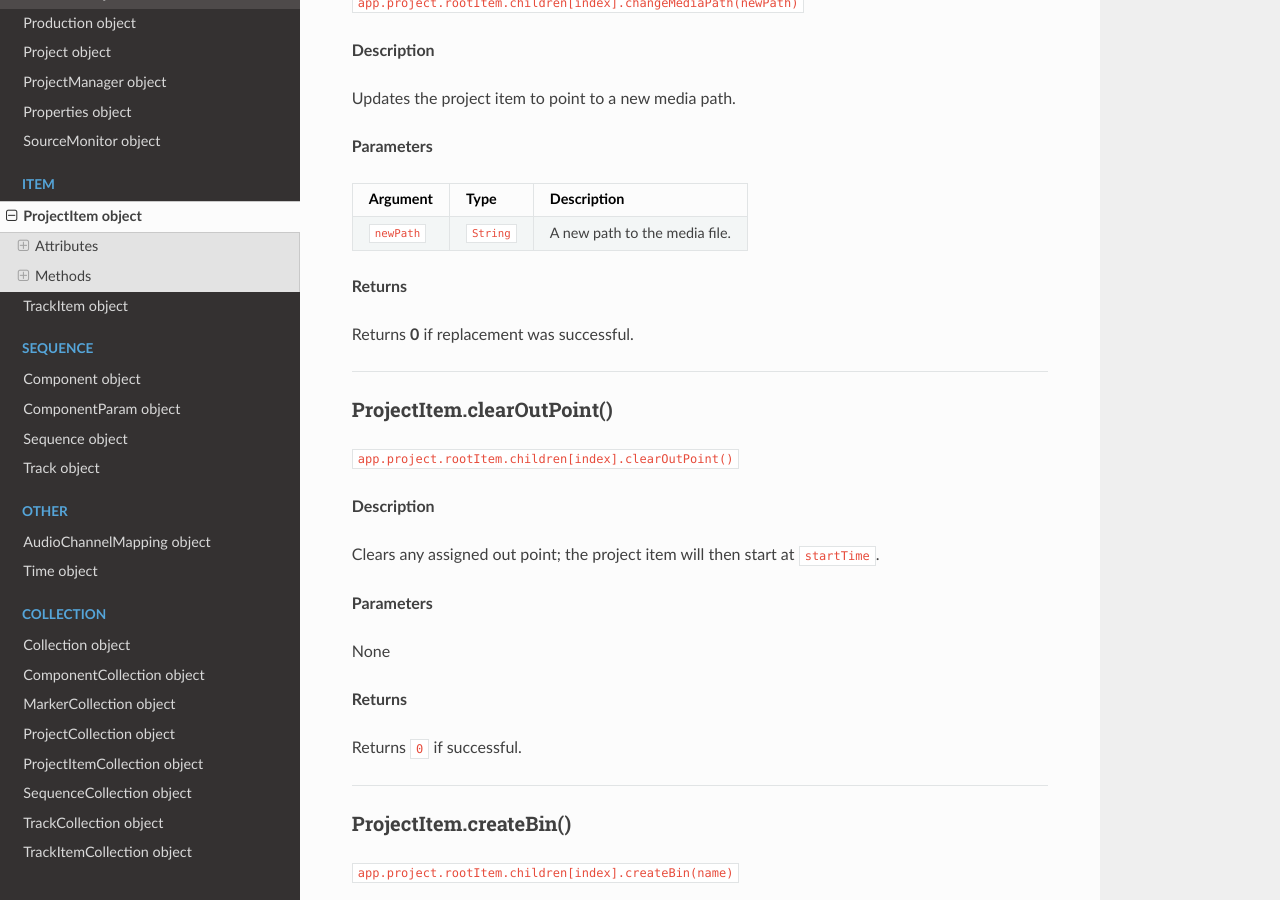
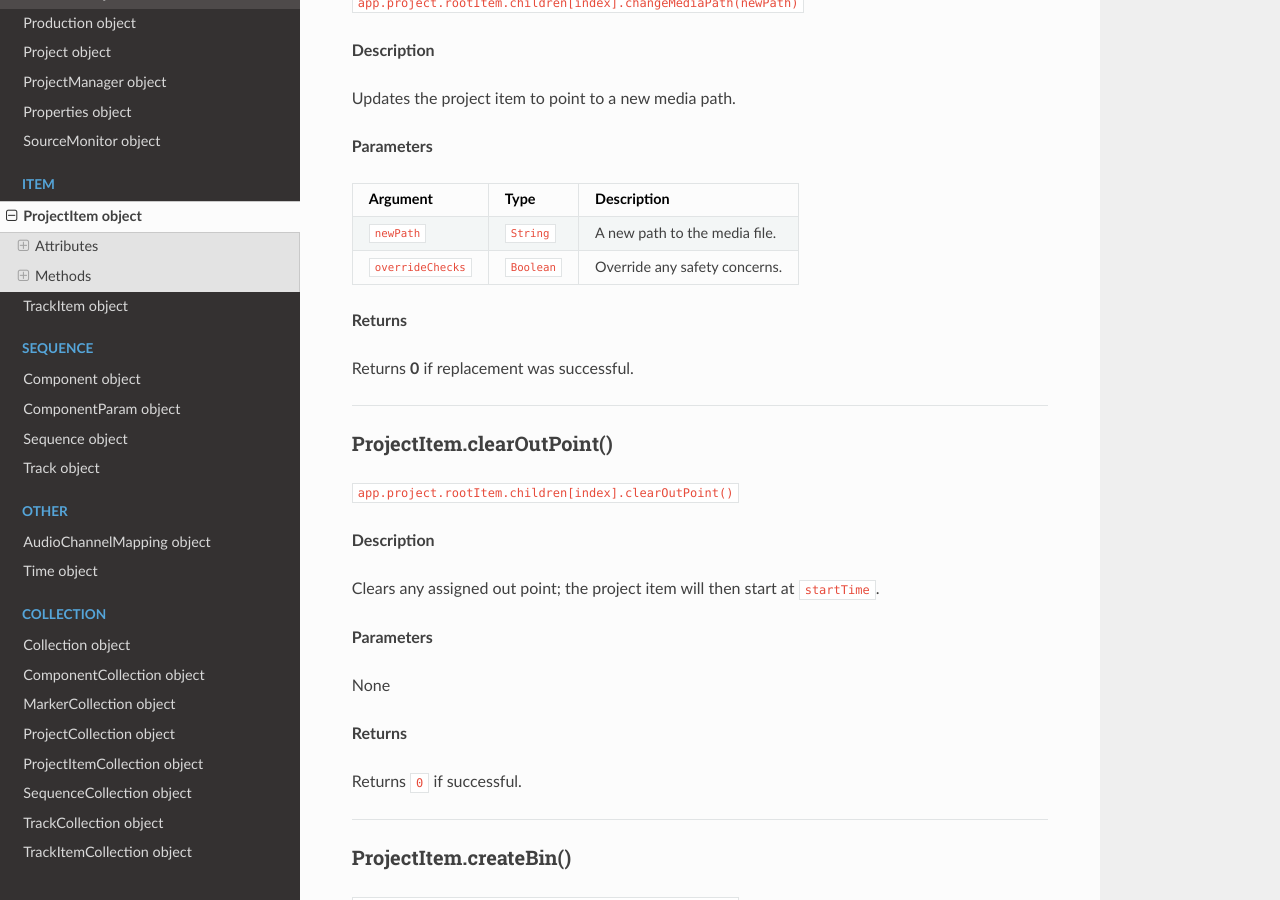
Before and after one commit to docsforadobe/premiere-scripting-guide, a Sphinx documentation site: the page built from docs/item/projectitem.rst, in a window 1280 px wide and 900 px high, scrolled down 5095 px. Built offline with Sphinx 7.4.7 and the Read the Docs theme 2.0.0, drawn with Linux system fonts in a browser that asks for light colours.

```diff
--- a/docs/item/projectitem.rst
+++ b/docs/item/projectitem.rst
@@ -277,11 +277,12 @@ Updates the project item to point to a new media path.
 
 **Parameters**
 
-================  ===========  =======================
-Argument          Type         Description
-================  ===========  =======================
-``newPath``       ``String``   A new path to the media file.
-================  ===========  =======================
+===================  ===========  =======================
+Argument             Type         Description
+===================  ===========  =======================
+``newPath``          ``String``   A new path to the media file.
+``overrideChecks``   ``Boolean``  Override any safety concerns.
+===================  ===========  =======================
 
 **Returns**
 
```
